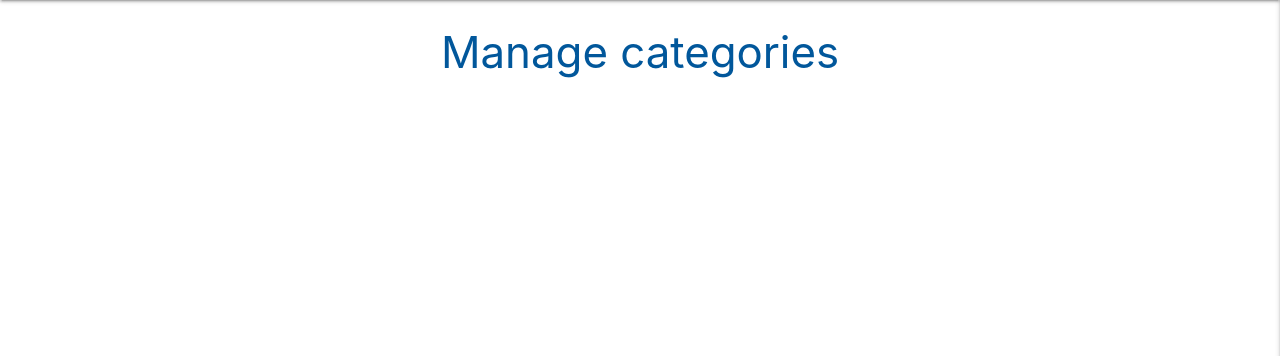
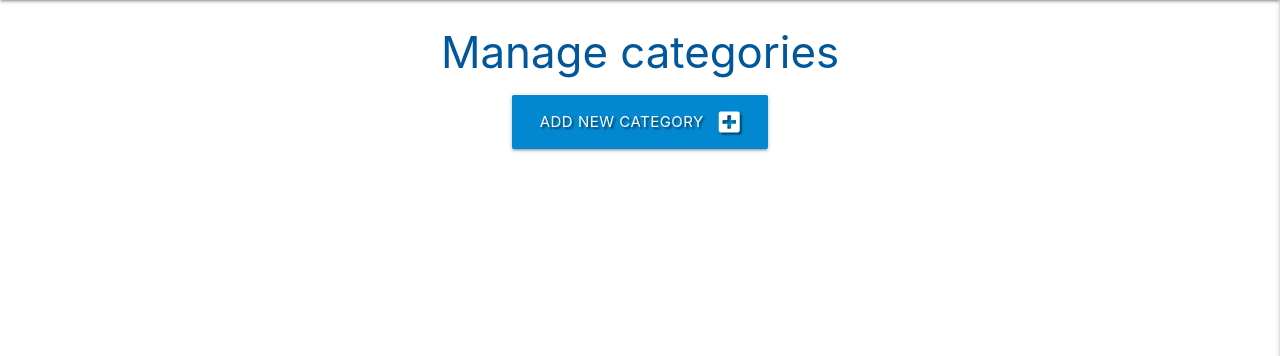
Before and after one commit to Jade-ux/Task-Manager-MongoDB, a Flask app: a page that uses templates/categories.html in a window 1280 px wide. Shown: the part 64-420 px from the top of the page. Run offline with Flask 2, Linux system fonts and the light colour scheme; data that the repository does not hold is empty; some libraries are stand-ins or nearby versions.

Commit message:
Add option to add category to db

```diff
--- a/app.py
+++ b/app.py
@@ -151,6 +151,19 @@ def get_categories():
     return render_template("categories.html", categories=categories)
 
 
+@app.route("/add_category", methods=["GET", "POST"])
+def add_category():
+    if request.method == "POST":
+        category = {
+            "category_name": request.form.get("category_name")
+        }
+        mongo.db.categories.insert_one(category)
+        flash("New category added.")
+        return redirect(url_for("get_categories"))
+
+    return render_template("add_category.html")
+
+
 if __name__ == "__main__":
     app.run(host=os.environ.get("IP"),
             port=int(os.environ.get("PORT")),
--- a/templates/categories.html
+++ b/templates/categories.html
@@ -2,6 +2,12 @@
 {% block content %}
 
 <h3 class="light-blue-text text-darken-4 center-align">Manage categories</h3>
+
+<div class="row">
+    <div class="col s12 center-align">
+        <a href="{{ url_for('add_category') }}" class="btn-large light-blue darken-2 text-shadow">Add new category <i class="fas fa-plus-square right"></i></a>
+    </div>
+</div>
 
 <div class="row">
     {% for category in categories %}
```
Also changed, not shown: templates/add_category.html (added, +26 -0 lines).
